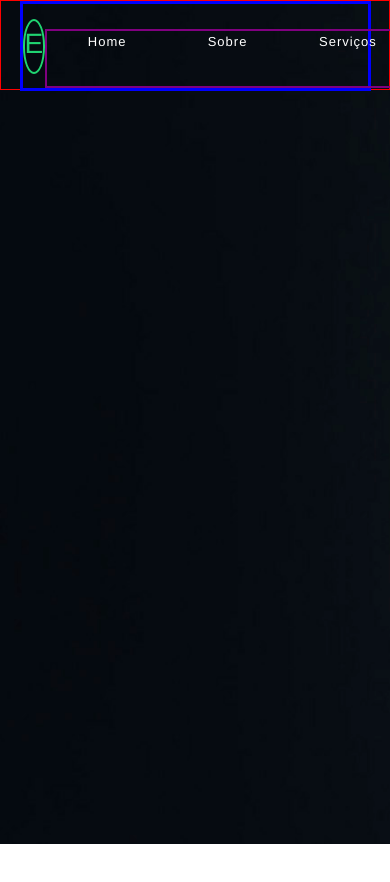
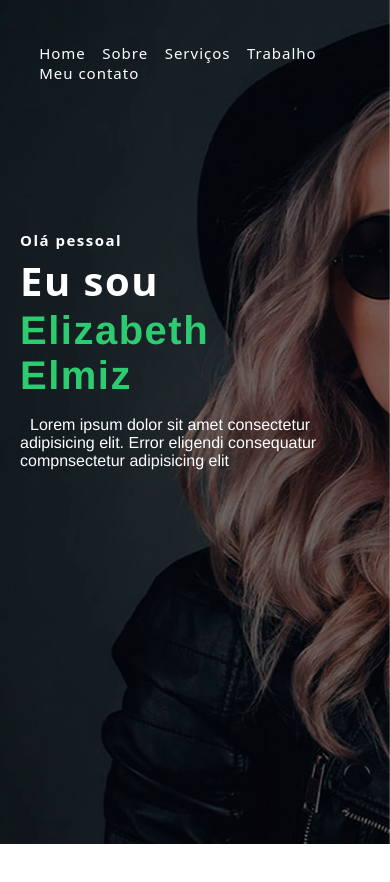
Before and after one commit to Saul-cs/html-css, a plain HTML site: page PortofolioElizabethElmiz/index.html in a window 390 px wide. Shown: the top 882 px of the page. After the commit the page ends 844 px from the top, so only its background shows below. Drawn offline with Linux system fonts and the light colour scheme.

Commit message:
atualizando

```diff
--- a/PortofolioElizabethElmiz/index.html
+++ b/PortofolioElizabethElmiz/index.html
@@ -22,6 +22,12 @@
             </ul>
         </nav>
     </header>
+    <aside>
+        <h3>Olá pessoal</h3>
+        <h1>Eu sou <div id="nome-animation">Elizabeth Elmiz</div></h1>
+        <p>Lorem ipsum dolor sit amet consectetur adipisicing elit. Error eligendi consequatur compnsectetur adipisicing elit </p>
+        <div id="sobre-mim">Sobre Mim</div>
+    </aside>
     </div><!--Termino da primeira imagem-->
     <article>
 
--- a/PortofolioElizabethElmiz/style.css
+++ b/PortofolioElizabethElmiz/style.css
@@ -1,3 +1,5 @@
+
+@import url('https://fonts.googleapis.com/css2?family=Bebas+Neue&display=swap');
 * {
     margin: 0px;
     padding: 0px;
@@ -5,8 +7,12 @@
     font-family: 'Franklin Gothic Medium', 'Arial Narrow', Arial, sans-serif;
 }
 :root {
-    color: var(RGB(25, 211, 98));
+    --cor0: #2ecc71;
+    --cor1: white;
+    --cor2: #05aa47;
 }
+
+
 /*===================CABEÇALHO===================*/
 /*LOGO*/
 header #LOGO {
@@ -18,48 +24,47 @@ header #LOGO {
     text-align: center;
     width: 55px;
     height: 55px;
-    border: 2px RGB(32, 212, 114) solid;
+    border: 3px var(--cor0) solid;
     font-size: 28px;
-    color: RGB(32, 212, 114);
+    color: var(--cor0);
     float: left;
 }
 /*NAV HEADER CABEÇALHO EM GERAL*/
 header {
-    border: 1px red solid;
     height: 90px;
-
 }
 nav {
-    padding-top: 25px;
+    padding-top: 35px;
     margin: auto;
     justify-content: space-between;
     display: flex;
     width: 90vw;
     height: 90px;
-    border: 3px blue solid;
 }
 ul {
     margin-right: 30px;
-    border: 2px purple solid;
     display: flex;
     gap: 0.1vw;
 }
 header nav a {
-    font-size: 13px;
-    color: rgb(255, 255, 255);
+    font-family: system-ui, -apple-system, BlinkMacSystemFont, 'Segoe UI', Roboto, Oxygen, Ubuntu, Cantarell, 'Open Sans', 'Helvetica Neue', sans-serif;
+    font-size: 15px;
+    color: var(--cor1);
     padding-top: 3px;
     padding-bottom: 3px;
     width: 120px;
     text-align: center;
     cursor: pointer;
     letter-spacing: 1px;
+    transition: 0.1s ease-in-out;
 }
 header nav a:hover {
-
+    transform: scale(1.1);
+    transition: 0.3s ease-in-out;
     letter-spacing: 1px;
-    border-radius: 10px;
-    border: 1px RGB(32, 212, 114) solid;
-    color: RGB(32, 212, 114);
+    border-radius: 30px;
+    border: 1px var(--cor0) solid;
+    color: var(--cor0);
     transition: 0.5s;
     cursor: pointer;
 }
@@ -71,17 +76,68 @@ header li, header a {
 /*===================CORPO MEDIO===================*/
 body, html {
     height: 100%;
+    min-width: 656px;
+    overflow-x: hidden;
 }
 .bloco-1 {
     background: url(img/background-escuro.jpg) no-repeat;
+    background-position: center center;
     background-size: cover;
     background-attachment: fixed;
     height: 100%;
 }
-
-
-
-
+aside {
+    width: 650px;
+    margin: 140px 0px 0px 20px;
+}
+aside h3, aside h1, aside p, aside #sobre-mim {
+    margin-bottom: 15px;
+}
+aside h3 {
+    margin-bottom: 3px;
+    font-size: 33px;
+    letter-spacing: 1.5px;
+    color: var(--cor1);
+    font-family: system-ui, -apple-system, BlinkMacSystemFont, 'Segoe UI', Roboto, Oxygen, Ubuntu, Cantarell, 'Open Sans', 'Helvetica Neue', sans-serif;
+}
+aside h1 {
+    font-family: system-ui, -apple-system, BlinkMacSystemFont, 'Segoe UI', Roboto, Oxygen, Ubuntu, Cantarell, 'Open Sans', 'Helvetica Neue', sans-serif;
+    font-size: 58px;
+    letter-spacing: 1.5px;
+    color: var(--cor1);
+}
+aside #nome-animation {
+    display: inline-block;
+    color: var(--cor0);
+}
+aside p {
+    text-indent: 10px;
+    color: var(--cor1);
+}
+aside #sobre-mim {
+    margin: 30px 0px 0px 10px;
+    padding: 11px;
+    width: 200px;
+    letter-spacing: 1px;
+    border-radius: 20px;
+    border: 1px var(--cor2) solid;
+    background-color: var(--cor2);
+    color: var(--cor1);
+    cursor: pointer;
+    text-align: center;
+    transition: 0.5s;
+}
+aside #sobre-mim:hover {
+    transition: 0.5s;
+    padding: 11px;
+    width: 200px;
+    letter-spacing: 1px;
+    color: var(--cor0);
+    background-color: #060B11;
+    border-radius: 20px;
+    border: 1px var(--cor0) solid;
+    cursor: pointer;
+}
 /*===================RESTO===================*/
 article {
     height: 60%;
@@ -90,3 +146,122 @@ footer {
     background-color: black;
     height: 40%;
 }
+/*776px*/
+@media (max-width : 776px) {
+    #LOGO {
+        display: none;
+    }
+    header {
+        width: 100vw;
+    }
+    nav {
+        width: 100vw;
+        height: 90px;
+    }
+    ul {
+        display: block;
+        margin: -10px auto;
+    }
+    header li, header a {
+        padding: 1px;
+        font-size: 2px;
+        display: inline;
+        margin: 0px 10px;
+        text-decoration: none;
+        list-style: none;
+    }
+    aside {
+        display: block;
+        width: 500px;
+    }
+    aside h1 {
+        font-family: system-ui, -apple-system, BlinkMacSystemFont, 'Segoe UI', Roboto, Oxygen, Ubuntu, Cantarell, 'Open Sans', 'Helvetica Neue', sans-serif;
+        font-size: 45px;
+        letter-spacing: 1.5px;
+        color: var(--cor1);
+    }
+    aside h3 {
+        margin-bottom: 3px;
+        font-size: 24px;
+        letter-spacing: 1.5px;
+        color: var(--cor1);
+        font-family: system-ui, -apple-system, BlinkMacSystemFont, 'Segoe UI', Roboto, Oxygen, Ubuntu, Cantarell, 'Open Sans', 'Helvetica Neue', sans-serif;
+    }
+    aside #sobre-mim {
+        margin: 30px 0px 0px 10px;
+        padding: 15px;
+        width: 200px;
+        letter-spacing: 1px;
+        border-radius: 20px;
+        border: 1px var(--cor2) solid;
+        background-color: var(--cor2);
+        color: var(--cor1);
+        cursor: pointer;
+        text-align: center;
+        transition: 0.5s;
+    }
+    aside #sobre-mim:hover {
+        transition: 0.5s;
+        padding: 15px;
+        width: 200px;
+        letter-spacing: 1px;
+        color: var(--cor0);
+        background-color: RGB(13, 20, 24);
+        border-radius: 20px;
+        border: 1px var(--cor0) solid;
+        cursor: pointer;
+    }
+}
+@media (max-width : 555px) {
+    header {
+        width: 100vw;
+    }
+    nav {
+        width: 100vw;
+        height: 90px;
+    }
+    ul {
+        width: 83vw;
+        display: block;
+        margin: auto;
+        padding: 0px;
+    }
+    header li, header a {
+        font-size: 1px;
+        display: inline;
+        margin: 0px 2px;
+        text-decoration: none;
+        list-style: none;
+    }
+    aside #sobre-mim {
+        display: none;
+        margin: 30px 0px 0px 10px;
+        padding: 15px;
+        width: 200px;
+        letter-spacing: 1px;
+        border-radius: 20px;
+        border: 1px var(--cor2) solid;
+        background-color: var(--cor2);
+        color: var(--cor1);
+        cursor: pointer;
+        text-align: center;
+        transition: 0.5s;
+    }
+    aside {
+        display: block;
+        width: 300px;
+    }
+    aside h1 {
+        font-family: system-ui, -apple-system, BlinkMacSystemFont, 'Segoe UI', Roboto, Oxygen, Ubuntu, Cantarell, 'Open Sans', 'Helvetica Neue', sans-serif;
+        font-size: 40px;
+        letter-spacing: 1.5px;
+        color: var(--cor1);
+    }
+    aside h3 {
+        margin-bottom: 3px;
+        font-size: 15px;
+        letter-spacing: 1.5px;
+        color: var(--cor1);
+        font-family: system-ui, -apple-system, BlinkMacSystemFont, 'Segoe UI', Roboto, Oxygen, Ubuntu, Cantarell, 'Open Sans', 'Helvetica Neue', sans-serif;
+    }
+}
```
Also changed, not shown: PortofolioElizabethElmiz/img-redes-sociais/dribbble.svg (added), PortofolioElizabethElmiz/img-redes-sociais/facebook.svg (added), PortofolioElizabethElmiz/img-redes-sociais/github.svg (added), PortofolioElizabethElmiz/img-redes-sociais/instagram.svg (added), PortofolioElizabethElmiz/img-redes-sociais/twitter.svg (added), PortofolioElizabethElmiz/img/e-solid.svg (deleted).
